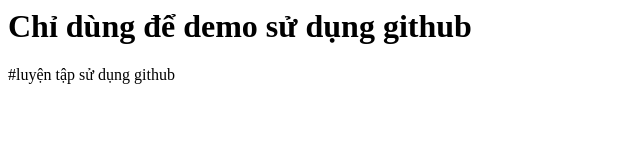
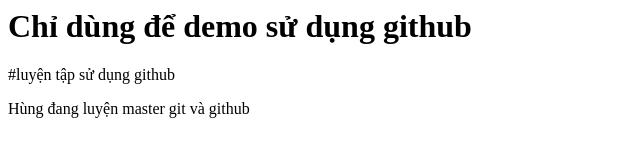
Before and after one commit to mrstarkng/github-demo, a plain HTML site: page index.html in a window 1280 px wide. Shown: the whole page, without its empty margins (0-640 px from the left). Drawn offline with Linux system fonts and the light colour scheme.

Commit message:
Update index.html

```diff
--- a/index.html
+++ b/index.html
@@ -1,2 +1,3 @@
 <h1>Chỉ dùng để demo sử dụng github</h1>
 #luyện tập sử dụng github
+<p>Hùng đang luyện master git và github</p>
```
